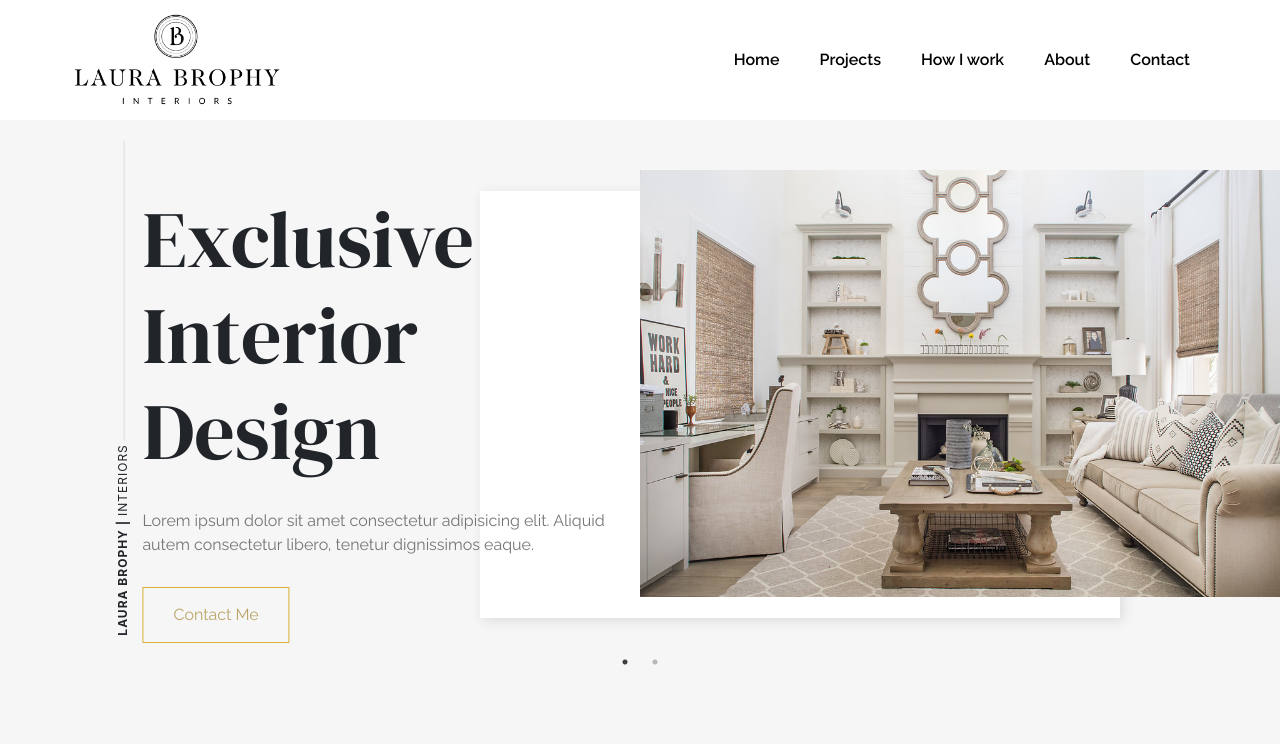
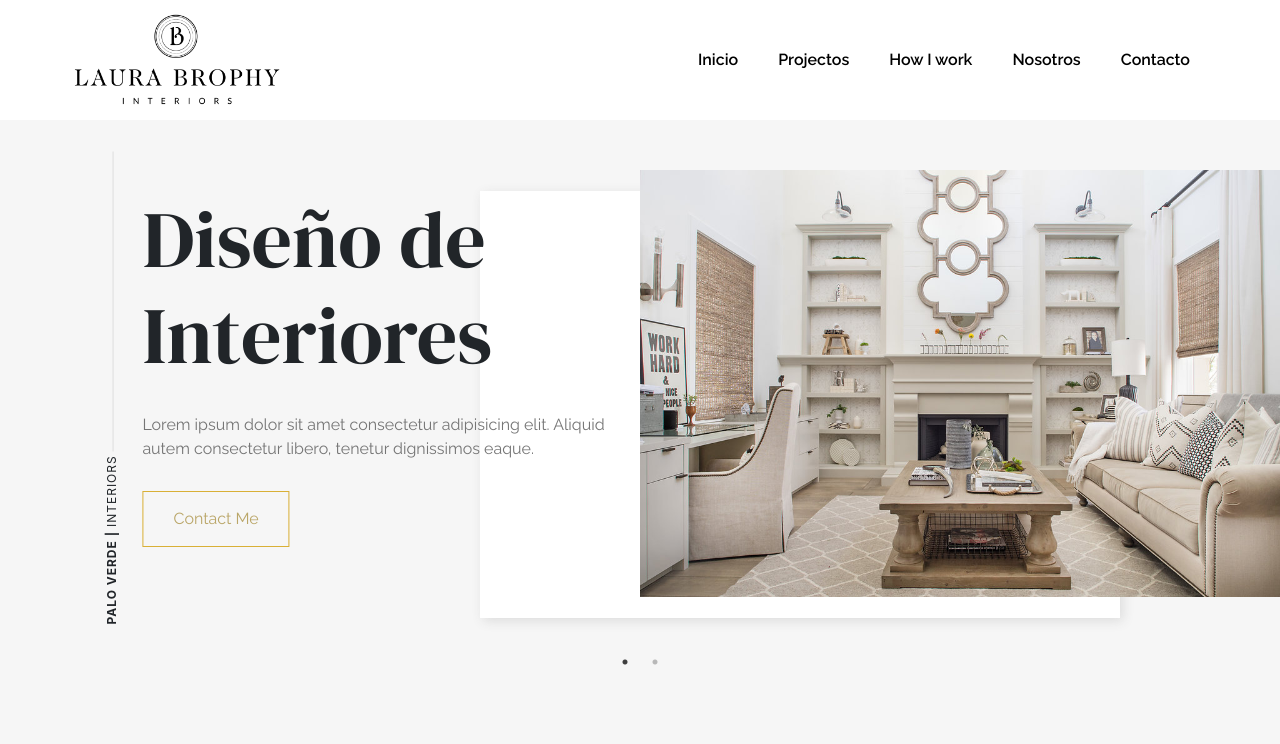
Before and after one commit to diegsct/InteriorDesign, a website: page index.html in a window 1280 px wide. Shown: the top 744 px of the page. Drawn offline with Linux system fonts and the light colour scheme.

Commit message:
Update index.html

```diff
--- a/index.html
+++ b/index.html
@@ -30,11 +30,11 @@
                     <span></span>
                 </button>
                 <nav class="nav-menu d-lg-flex col-12 col-lg-6 w-100 justify-content-end">
-                    <li class="nav-item"><a href="#">Home</a></li>
-                    <li class="nav-item"><a href="#">Projects</a></li>
+                    <li class="nav-item"><a href="#">Inicio</a></li>
+                    <li class="nav-item"><a href="#">Projectos</a></li>
                     <li class="nav-item"><a href="#">How I work</a></li>
-                    <li class="nav-item"><a href="#">About</a></li>
-                    <li class="nav-item"><a href="#">Contact</a></li>
+                    <li class="nav-item"><a href="#">Nosotros</a></li>
+                    <li class="nav-item"><a href="#">Contacto</a></li>
                 </nav>
                 <!-- </div> -->
             </div>
@@ -45,11 +45,11 @@
         <div class="slider">
             <div class="slide d-flex flex-column flex-md-row justify-content-between pad-tb">
                 <div class="col-12 col-md-5 col-lg slide-text order-2">
-                    <div class="text-rotate">Laura Brophy | <span>Interiors</span>
+                    <div class="text-rotate">Palo Verde | <span>Interiors</span>
                         <hr />
                     </div>
                     <div class="text">
-                        <h1>Exclusive Interior Design</h1>
+                        <h1>Diseño de Interiores</h1>
                         <p>Lorem ipsum dolor sit amet consectetur adipisicing elit. Aliquid autem consectetur libero,
                             tenetur dignissimos eaque.</p>
                         <a class="button gold" href="#">Contact me</a>
@@ -64,7 +64,7 @@
 
             <div class="slide d-flex flex-column flex-md-row justify-content-between pad-tb">
                 <div class="col-12 col-md-5 col-lg slide-text order-2">
-                    <div class="text-rotate">Laura Brophy | <span>Interiors</span>
+                    <div class="text-rotate">Palo Verde | <span>Interiors</span>
                         <hr />
                     </div>
                     <div class="text">
@@ -86,7 +86,7 @@
             <!-- <div class="logo mgn-b-5"> -->
             <img class="mgn-b-5" src="img/Logo-Stamp_01-Gray(RGB).png" alt="" srcset="">
             <!-- </div> -->
-            <h2>For more than a decade, Laura has led domestic and international projects for award winning regional and
+            <h2>For more than a decade, Palo verde has led domestic and international projects for award winning regional and
                 national design firms</h2>
             <p>In order to better serve the needs of her clients, Laura Brophy Interiors, where first-class service and
                 design intuition is at the forefront of every design. When engaging on a neew project, Laura;s goal is
@@ -329,7 +329,7 @@
                 </div>
 
             </div>
-            <p>2018 Laura Brophy Interiors | All rights reserved.</p>
+            <p>2023  Palo Verde | Todos los derechos reservados.</p>
         </div>
     </footer>
 
```
